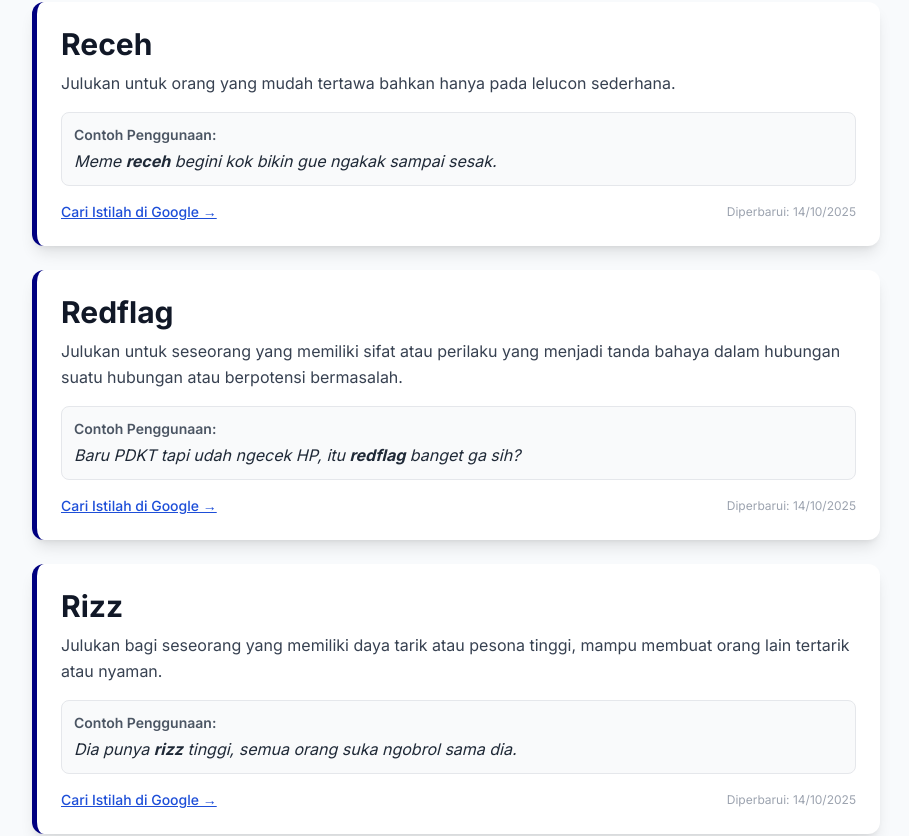
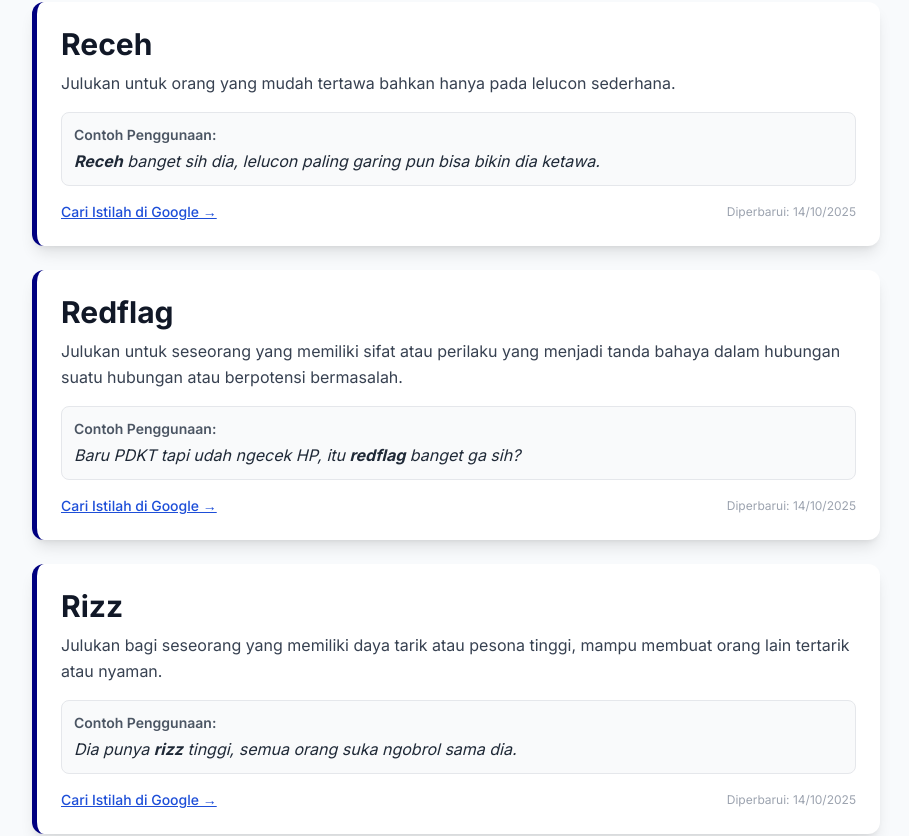
Before and after one commit to catharinamenursp-hue/kamus-slang-dan-budaya-pop-indonesia, a plain HTML site: page index.html in a window 1280 px wide. Shown: the part 7772-8608 px from the top of the page, without its empty margins (184-1093 px from the left). Drawn offline with nearby package versions, Linux system fonts and the light colour scheme.

Commit message:
Add files via upload

```diff
--- a/index.html
+++ b/index.html
@@ -135,7 +135,7 @@
             // P
             { term: "Periodt", definition: "Ungkapan penegasan untuk menunjukkan bahwa pernyataan sebelumnya sudah final benar dan tidak perlu diperdebatkan lagi.", example: "Aku nggak mau bahas lagi, dia emang salah. **Periodt**!", date: "14/10/2025" },
             // R
-            { term: "Receh", definition: "Julukan untuk orang yang mudah tertawa bahkan hanya pada lelucon sederhana.", example: "Meme **receh** begini kok bikin gue ngakak sampai sesak.", date: "14/10/2025" },
+            { term: "Receh", definition: "Julukan untuk orang yang mudah tertawa bahkan hanya pada lelucon sederhana.", example: "**Receh** banget sih dia, lelucon paling garing pun bisa bikin dia ketawa.", date: "14/10/2025" },
             { term: "Redflag", definition: "Julukan untuk seseorang yang memiliki sifat atau perilaku yang menjadi tanda bahaya dalam hubungan suatu hubungan atau berpotensi bermasalah.", example: "Baru PDKT tapi udah ngecek HP, itu **redflag** banget ga sih?", date: "14/10/2025" },
             { term: "Rizz", definition: "Julukan bagi seseorang yang memiliki daya tarik atau pesona tinggi, mampu membuat orang lain tertarik atau nyaman.", example: "Dia punya **rizz** tinggi, semua orang suka ngobrol sama dia.", date: "14/10/2025" },
             // S
@@ -162,7 +162,7 @@
             // W
             { term: "Woles", definition: "Kebalikan dari “slow”, ungkapan yang berarti santai atau tidak tergesa-gesa (dari kata *slow* yang dibalik).", example: "Santai aja bro, **woles**… rezeki nggak ke mana.", date: "14/10/2025" },
             // Y
-            { term: "Ytta", definition: "Akronim dari yang tau-tau aja, ungkapan untuk memberi kode bahwa hanya orang tertentu yang paham maksud atau informasi yang dimaksud.", example: "Gue nggak bisa cerita di sini, **ytta** aja deh.", date: "14/10/2025" },
+            { term: "Ytta", definition: "Akronim dari Yang Tau-Tau Aja, ungkapan untuk memberi kode bahwa hanya orang tertentu yang paham maksud atau informasi yang dimaksud.", example: "Gue nggak bisa cerita di sini, **ytta** aja deh.", date: "14/10/2025" },
         ];
 
         const entriesContainer = document.getElementById('dictionary-entries');
```
